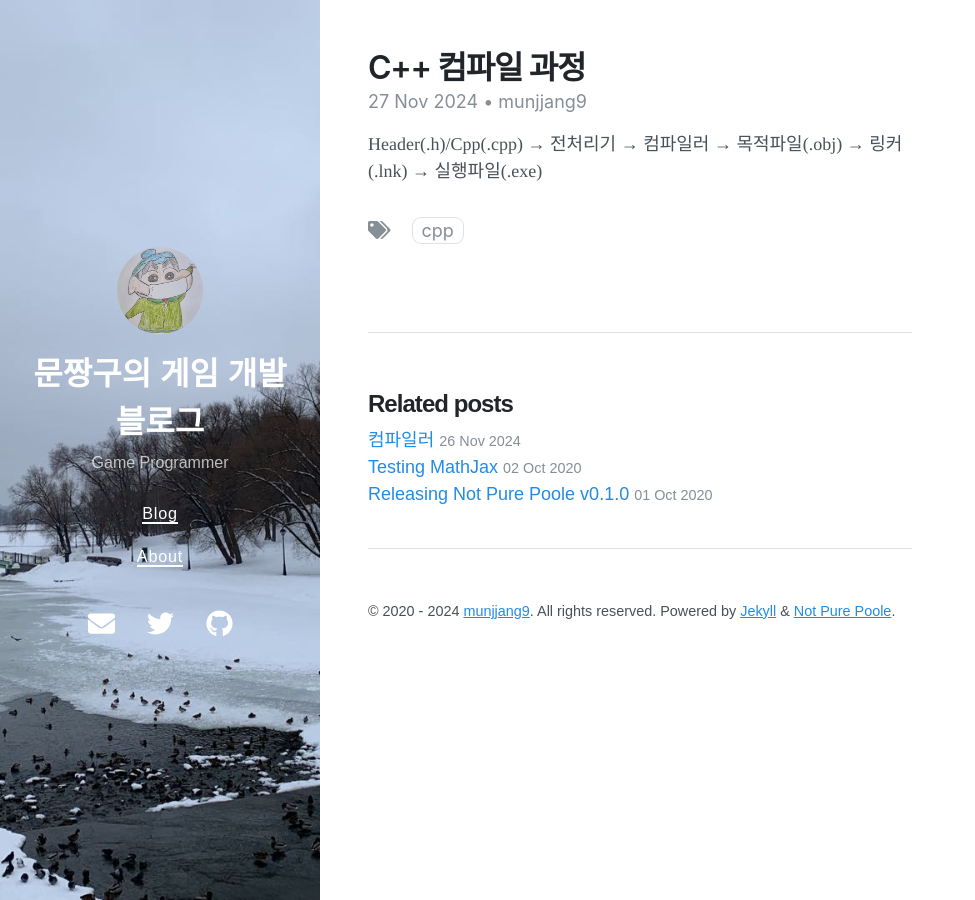
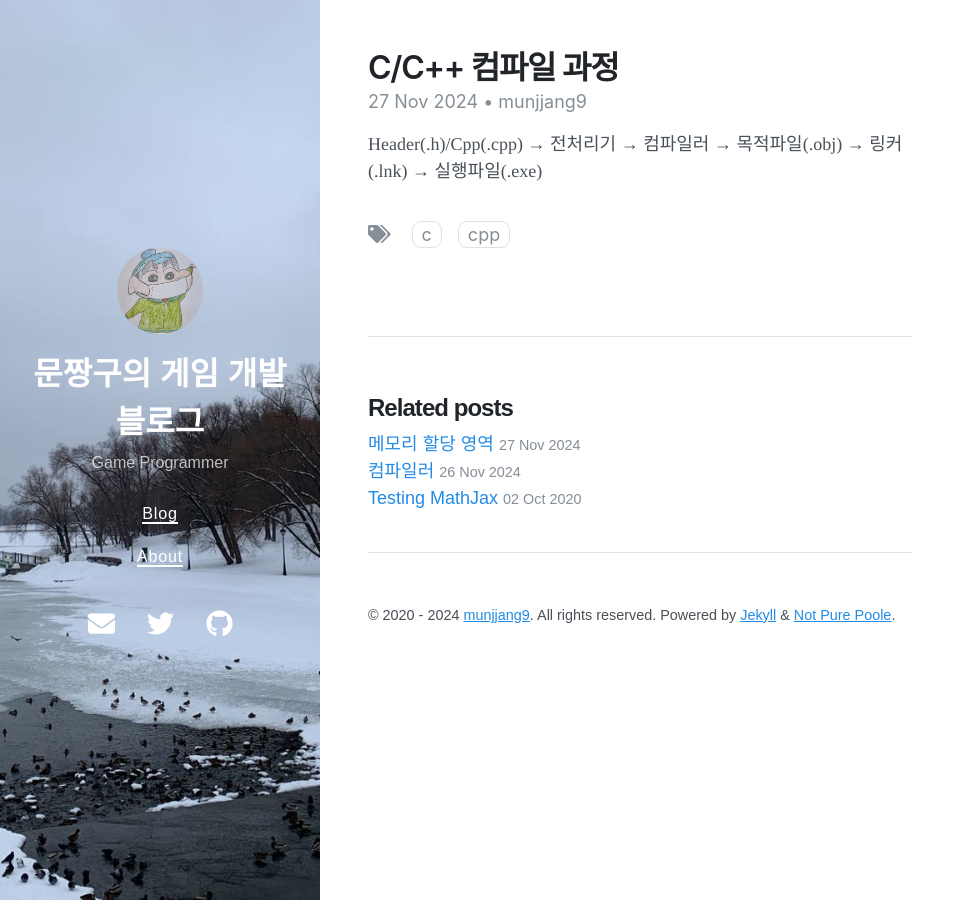
Before and after one commit to munjjang9/munjjang9.github.io, a Jekyll site: the page built from _posts/2024-11-27-compile-process.md, in a window 1280 px wide. Shown: the whole page, without its empty margins (0-975 px from the left). Built offline with Jekyll 4.4.1, drawn with Linux system fonts in a browser that asks for light colours; nearby versions of some CDN libraries; some of the changed lines change nothing that is shown.

Commit message:
New Post Upload & little bit fix

````diff
--- a/_config.yml
+++ b/_config.yml
@@ -57,3 +57,9 @@
   name: munjjang9
   url: https://github.com/munjjang9/
   email: munzzang9@gmail.com
+
+# Code block
+markdown: kramdown
+kramdown:
+  input: GFM
+  syntax_highlighter: rouge
--- a/_posts/2024-11-27-compile-process.md
+++ b/_posts/2024-11-27-compile-process.md
@@ -1,10 +1,10 @@
 ---
 layout: post
-title:  "C++ 컴파일 과정"
+title:  "C/C++ 컴파일 과정"
 author: munjjang9
-tags: [cpp]
+tags: [c, cpp]
 date: 2024-11-27 14:33 +0900
-categories: C++
+categories: C/C++
 toc: false
 ---
 Header(.h)/Cpp(.cpp) → 전처리기 → 컴파일러 → 목적파일(.obj) → 링커(.lnk) → 실행파일(.exe)
--- /dev/null
+++ b/_posts/2024-11-27-memory-segments.md
@@ -0,0 +1,90 @@
+---
+layout: post
+title:  "메모리 할당 영역"
+author: munjjang9
+tags: [c, cpp]
+date: 2024-11-27 17:20 +0900
+categories: C/C++
+toc: true
+---
+## 메모리 영역
+단순히 무언가를 저장하고, 주소를 가지는 것만이 아닌, 영역 별로 여러가지 일을 한다.
+
+메모리 영역의 종류에는 다음과 같은 것들이 있다.
+- Code 영역
+- Data 영역
+- Stack 영역
+- Heap 영역
+- BSS 영역
+
+영역은 Code -> Data -> BSS -> Heap -> Stack 순서이며, 주소 값은 낮은 값에서 부터 높은 값으로 부여된다.
+
+각 영역은 크게 정적 메모리 영역과 동적 메모리 영역 2가지로 분류 할 수 있다.
+
+---
+<br></br>
+
+## 정적 메모리 영역
+파일의 사이즈와 관계되어 있음
+### Code 영역
+
+- 함수 / 상수 저장 (컴파일 단계에서 검사 후, Code 영역에 저장됨)
+- 제어문 저장
+- 프로그램의 코드를 저장
+
+### Data 영역
+
+- 초기화 된 전역 / 정적 변수 저장 (직접 초기화를 하지 않아도 자동 초기화가 되지만, 해주는 것이 가장 좋음)
+
+### BSS 영역
+
+- 초기화 되지 않은, 초기화가 0으로 된 전역 / 정적 변수 저장
+- 초기화 되지 않은 배열 저장
+- 초기화가 Null로 된 포인터 저장
+
+<br></br>
+
+## 동적 메모리 영역
+
+### Stack 영역
+- 지역 / 매개 변수 저장
+- 컴파일에 걸리는 시간 결정
+
+### Heap 영역
+- 동적 할당 된 변수 저장
+- 프로그래머가 유일하게 <ins>직접</ins> 관리할 수 있는 공간
+
+<br></br>
+<br></br>
+
+## 예문
+```cpp
+int num = 1;                    //Data
+int count;                      //BSS
+
+char* str;                      //BSS
+const int i = 10;               //Data
+
+int main()
+{                               //Stack 생성
+    int a, k = 1;               //Stack
+
+    char* ptr;                  //Stack
+    ptr = malloc(12);           //Heap
+
+    static int b;               //BSS
+    static int c = 2;           //Data
+
+    c = a + b;                  //Code
+    k = 3;                      //Code
+
+    func(c, k);                 //Stck
+
+    return 0;
+}                               //Stack 소멸
+
+void func(int temp1, int temp2) //Stack
+{
+
+}
+```
````
Also changed, not shown: Gemfile.lock.
